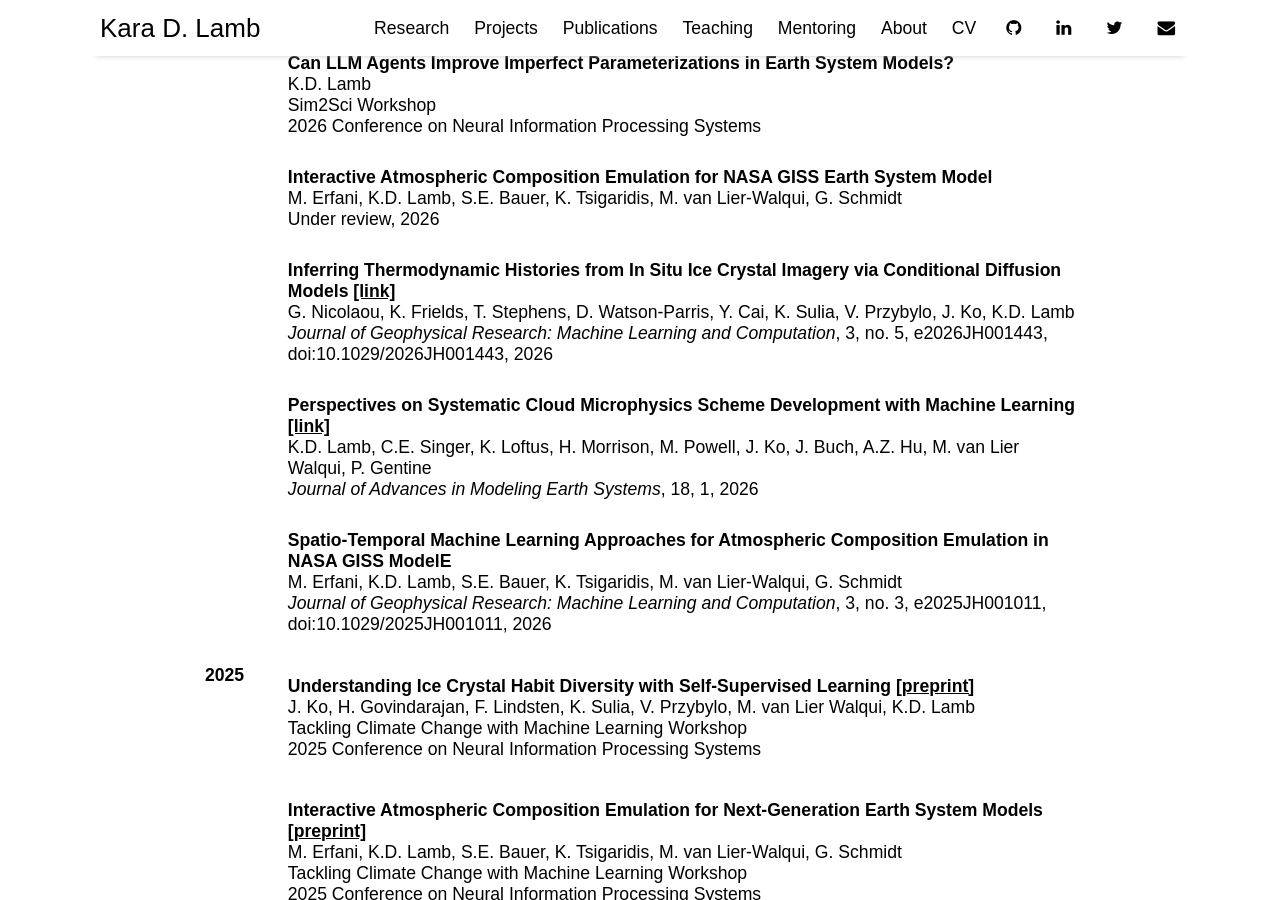
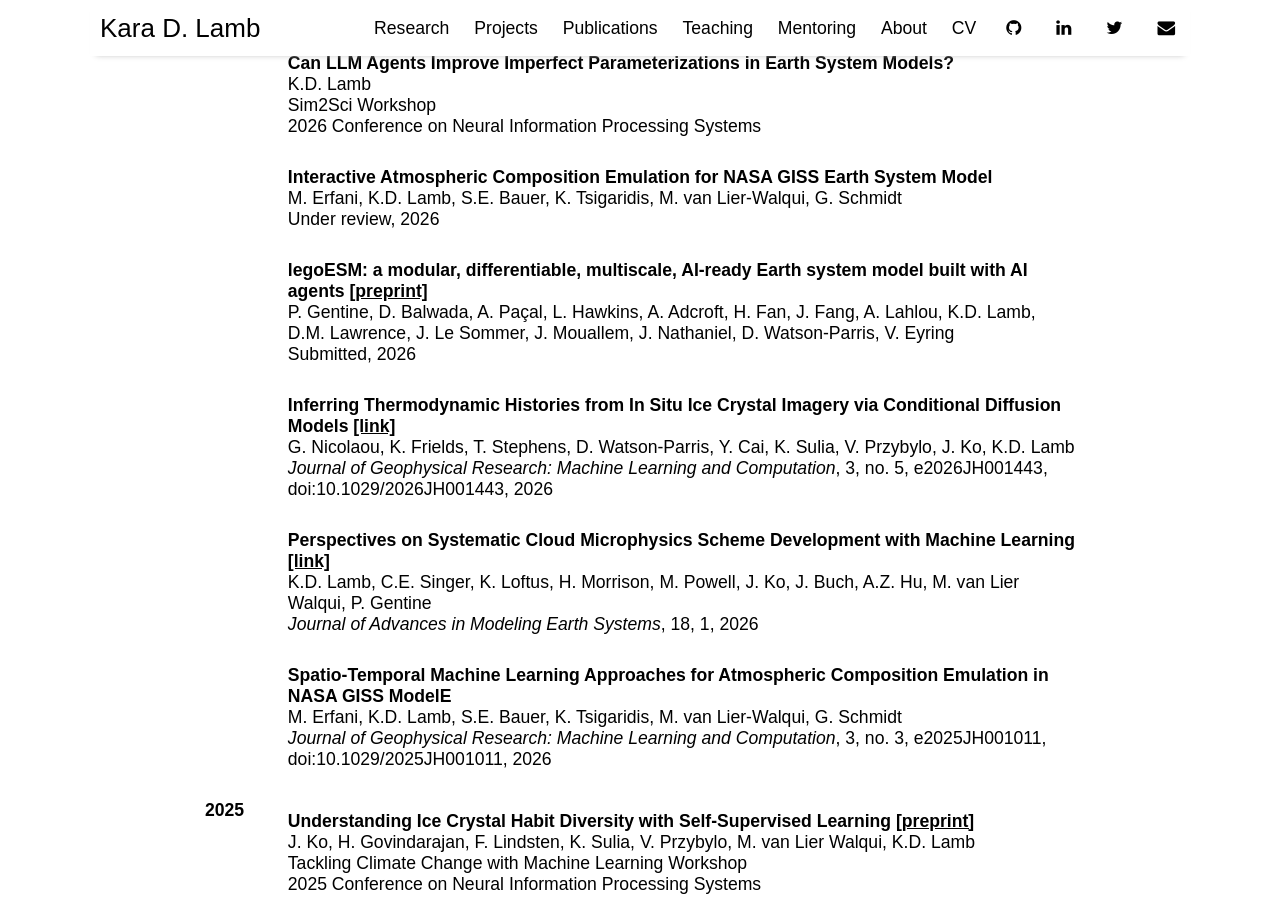
Before and after one commit to kdlamb/kdlamb.github.io, a Jekyll site: the page built from pages/publications.md, in a window 1280 px wide and 900 px high, scrolled down 566 px. Built offline with Jekyll 4.4.1, drawn with Linux system fonts in a browser that asks for light colours; nearby versions of some CDN libraries.

Commit message:
Add legoESM preprint (Gentine et al.)
Co-Authored-By: Claude Opus 5.5 (1M context) <noreply@anthropic.com>

```diff
--- a/pages/publications.md
+++ b/pages/publications.md
@@ -38,6 +38,13 @@ Sim2Sci Workshop <br>
 <td><strong>Interactive Atmospheric Composition Emulation for NASA GISS Earth System Model</strong><br>
 M. Erfani, K.D. Lamb, S.E. Bauer, K. Tsigaridis, M. van Lier-Walqui, G. Schmidt<br>
 Under review, 2026<br></td>
+</tr>
+
+ <tr>
+<td></td>
+<td><strong>legoESM: a modular, differentiable, multiscale, AI-ready Earth system model built with AI agents <a href="https://arxiv.org/abs/2610.11883">[preprint]</a></strong><br>
+P. Gentine, D. Balwada, A. Paçal, L. Hawkins, A. Adcroft, H. Fan, J. Fang, A. Lahlou, K.D. Lamb, D.M. Lawrence, J. Le Sommer, J. Mouallem, J. Nathaniel, D. Watson-Parris, V. Eyring<br>
+Submitted, 2026<br></td>
 </tr>
 
  <tr>
```
